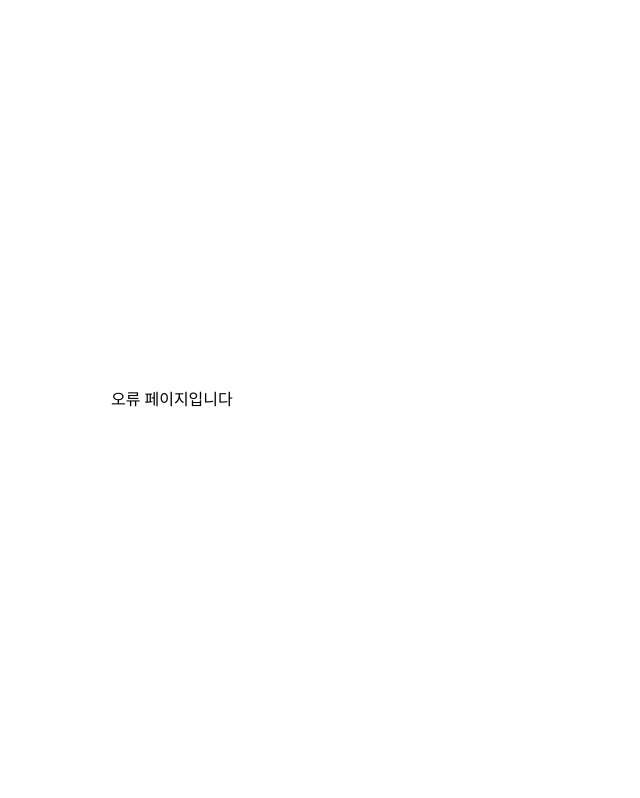
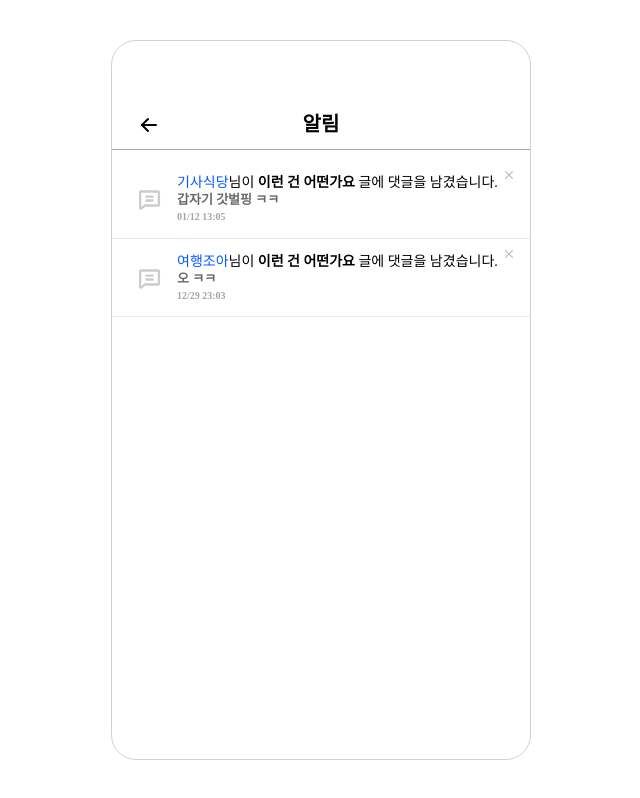
Before and after one commit to UMC-WEGO/WEGO_FE_React, a React (Vite) app in the folder WEGO_FE/: page /board/alert in a window 1280 px wide. Before the commit this address had no page. Shown: the whole page, without its empty margins (319-959 px from the left). Built offline with nearby package versions, Linux system fonts and the light colour scheme; a web font is replaced by a local one.

Commit message:
feat: 게시글 알림페이지 레이아웃 구현

```diff
--- /dev/null
+++ b/WEGO_FE/src/components/feat4/AlertItem/AlertItem.style.ts
@@ -0,0 +1,47 @@
+import styled from 'styled-components';
+
+export const Container = styled.div`
+  padding: 15px 25px;
+  display: flex;
+  position: relative;
+
+  border-bottom: 1px solid #eaeaea;
+  gap: 15px;
+`;
+
+export const Icon = styled.div`
+  display: flex;
+  align-items: center;
+  font-size: 25px;
+  color: #ccc;
+`;
+
+export const Content = styled.div`
+  p {
+    font-size: 14px;
+    margin-bottom: 2px;
+
+    span {
+      color: #0059ff;
+    }
+  }
+
+  h3 {
+    font-size: 13px;
+    margin-bottom: 3px;
+    color: #696969;
+  }
+
+  h5 {
+    font-size: 10px;
+    color: #a5a5a5;
+  }
+`;
+
+export const CloseIcon = styled.div`
+  position: absolute;
+  top: 7px;
+  right: 13px;
+  cursor: pointer;
+  color: #bbb;
+`;
--- /dev/null
+++ b/WEGO_FE/src/components/feat4/AlertItem/AlertItem.tsx
@@ -0,0 +1,38 @@
+import * as S from './AlertItem.style';
+import { PiChatTextBold } from 'react-icons/pi';
+import { HiMiniXMark } from 'react-icons/hi2';
+
+interface AlertItemProps {
+  author: string;
+  title: string;
+  content: string;
+  date: string;
+}
+
+const AlertItem: React.FC<AlertItemProps> = ({
+  author,
+  title,
+  content,
+  date,
+}) => {
+  return (
+    <S.Container>
+      <S.Icon>
+        <PiChatTextBold />
+      </S.Icon>
+      <S.Content>
+        <p>
+          <span>{author}</span>님이 <strong>{title}</strong> 글에 댓글을
+          남겼습니다.
+        </p>
+        <h3>{content}</h3>
+        <h5>{date}</h5>
+      </S.Content>
+      <S.CloseIcon>
+        <HiMiniXMark />
+      </S.CloseIcon>
+    </S.Container>
+  );
+};
+
+export default AlertItem;
--- a/WEGO_FE/src/components/feat4/FreeBoard.tsx
+++ b/WEGO_FE/src/components/feat4/FreeBoard/FreeBoard.tsx
@@ -1,7 +1,7 @@
 import * as S from './FreeBoard.style';
 import { useState } from 'react';
-import PostList from './PostList';
-import { allPosts } from '../../mocks/board/postData';
+import PostList from '../PostList';
+import { allPosts } from '../../../mocks/board/postData';
 
 function FreeBoard() {
   const categories: string[] = [
--- a/WEGO_FE/src/components/feat4/PopularBoard.tsx
+++ b/WEGO_FE/src/components/feat4/PopularBoard/PopularBoard.tsx
@@ -1,6 +1,6 @@
 import * as S from './PopularBoard.style';
-import PostList from './PostList';
-import { allPosts } from '../../mocks/board/postData';
+import PostList from '../PostList';
+import { allPosts } from '../../../mocks/board/postData';
 
 function PopularBoard() {
   return (
--- /dev/null
+++ b/WEGO_FE/src/pages/feat_4/alert/AlertsPage.style.ts
@@ -0,0 +1,38 @@
+import styled from 'styled-components';
+
+export const Container = styled.div`
+  width: 100%;
+  display: flex;
+  flex-direction: column;
+
+  margin-top: 59px;
+  overflow-y: auto;
+`;
+
+export const Header = styled.div`
+  display: flex;
+  align-items: center;
+  justify-content: space-between;
+  height: 50px;
+  font-size: 24px;
+  padding: 0 25px;
+  border-bottom: 1px solid #a5a5a5;
+  position: relative;
+
+  h3 {
+    font-size: 20px;
+    position: absolute;
+    left: 50%;
+    transform: translateX(-50%);
+    margin: 0;
+  }
+
+  span {
+    display: flex;
+    cursor: pointer;
+  }
+`;
+
+export const AlertList = styled.div`
+  margin-top: 10px;
+`;
--- /dev/null
+++ b/WEGO_FE/src/pages/feat_4/alert/AlertsPage.tsx
@@ -0,0 +1,53 @@
+import * as S from './AlertsPage.style';
+import { TbArrowLeft } from 'react-icons/tb';
+import { useNavigate } from 'react-router';
+import AlertItem from '../../../components/feat4/AlertItem/AlertItem';
+
+// 임시 알림 데이터
+const alertsData = [
+  {
+    author: '기사식당',
+    title: '이런 건 어떤가요',
+    content: '갑자기 갓벌핑 ㅋㅋ',
+    date: '01/12 13:05',
+  },
+  {
+    author: '여행조아',
+    title: '이런 건 어떤가요',
+    content: '오 ㅋㅋ',
+    date: '12/29 23:03',
+  },
+];
+
+const AlertsPage = () => {
+  const navigate = useNavigate();
+
+  const handleBack = () => {
+    navigate(-1); // 이전 페이지
+  };
+
+  return (
+    <S.Container>
+      <S.Header>
+        <span onClick={handleBack}>
+          <TbArrowLeft />
+        </span>
+        <h3>알림</h3>
+      </S.Header>
+
+      <S.AlertList>
+        {alertsData.map((alert, index) => (
+          <AlertItem
+            key={index}
+            author={alert.author}
+            title={alert.title}
+            content={alert.content}
+            date={alert.date}
+          />
+        ))}
+      </S.AlertList>
+    </S.Container>
+  );
+};
+
+export default AlertsPage;
--- a/WEGO_FE/src/pages/feat_4/board/BoardPage.tsx
+++ b/WEGO_FE/src/pages/feat_4/board/BoardPage.tsx
@@ -3,8 +3,8 @@ import { CgProfile, CgMathPlus } from 'react-icons/cg';
 import { PiBellBold } from 'react-icons/pi';
 import { useState } from 'react';
 import { useNavigate } from 'react-router';
-import FreeBoard from '../../../components/feat4/FreeBoard';
-import PopularBoard from '../../../components/feat4/PopularBoard';
+import FreeBoard from '../../../components/feat4/FreeBoard/FreeBoard';
+import PopularBoard from '../../../components/feat4/PopularBoard/PopularBoard';
 import logoImg from '../../../images/feat1/logo.svg';
 
 function BoardPage() {
@@ -20,6 +20,10 @@ function BoardPage() {
     navigate(`/board/author/profile/${tempAuthorId}`);
   };
 
+  const handleAlertButtonClick = () => {
+    navigate(`/board/alert`);
+  };
+
   return (
     <S.Container>
       <S.Header>
@@ -28,7 +32,7 @@ function BoardPage() {
           <span onClick={handleProfileButtonClick}>
             <CgProfile />
           </span>
-          <span>
+          <span onClick={handleAlertButtonClick}>
             <PiBellBold />
           </span>
         </div>
--- a/WEGO_FE/src/pages/index.ts
+++ b/WEGO_FE/src/pages/index.ts
@@ -20,7 +20,9 @@ export { default as ScrapPage } from './feat_1/scrap/ScrapPage';
 export { default as SignupPage } from './feat_1/signup/SignupPage';
 export { default as SignupCompletePage } from './feat_1/signup-complete/SignupCompletePage';
 export { default as RegionSelectPage } from './feat_4/region/RegionSelectPage';
+export { default as AlertsPage } from './feat_4/alert/AlertsPage';
 
 // 총 20 + 1개 페이지 라우팅 ( 25.01.07 페이지 추가 => 각 미션 인증 등록 기능은 진행중/완료 일정 페이지에서 처리)
 // 총 21 + 1개 페이지 라우팅 ( 25.01.14 페이지 추가 => 지역 선택 페이지 )
+// 총 22 + 1개 페이지 라우팅 ( 25.01.15 페이지 추가 => 게시글 알림 페이지 )
 export { default as ScheduleMissionsVerificaionStatusPage } from './feat_1/schedule-missions-verification-status/ScheduleMissionsVerificaionStatusPage';
--- a/WEGO_FE/src/routes/Router.tsx
+++ b/WEGO_FE/src/routes/Router.tsx
@@ -21,6 +21,7 @@ import {
   SignupCompletePage,
   ErrorPage,
   RegionSelectPage,
+  AlertsPage,
 } from '../pages/index';
 
 const Router = [
@@ -74,6 +75,10 @@ const Router = [
         path: '/board/region-select',
         element: <RegionSelectPage />,
       },
+      {
+        path: '/board/alert',
+        element: <AlertsPage />,
+      },
 
       // 마이페이지 관련 라우팅
       { path: '/mypage/:userId', element: <MyPage /> },
```
Also changed, not shown: WEGO_FE/src/components/feat4/FreeBoard/FreeBoard.style.ts (renamed from WEGO_FE/src/components/feat4/FreeBoard.style.ts), WEGO_FE/src/components/feat4/PopularBoard/PopularBoard.style.ts (renamed from WEGO_FE/src/components/feat4/PopularBoard.style.ts).
